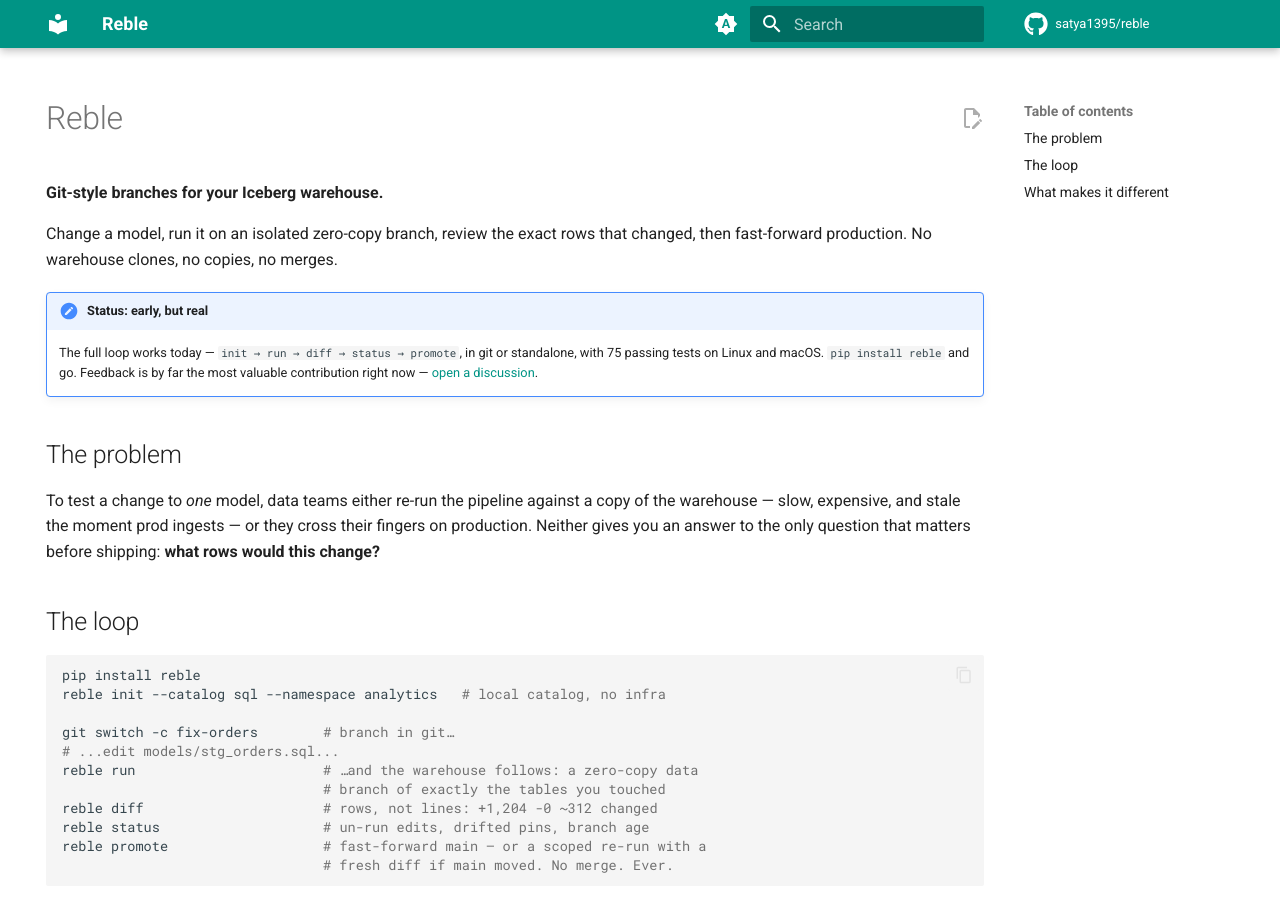
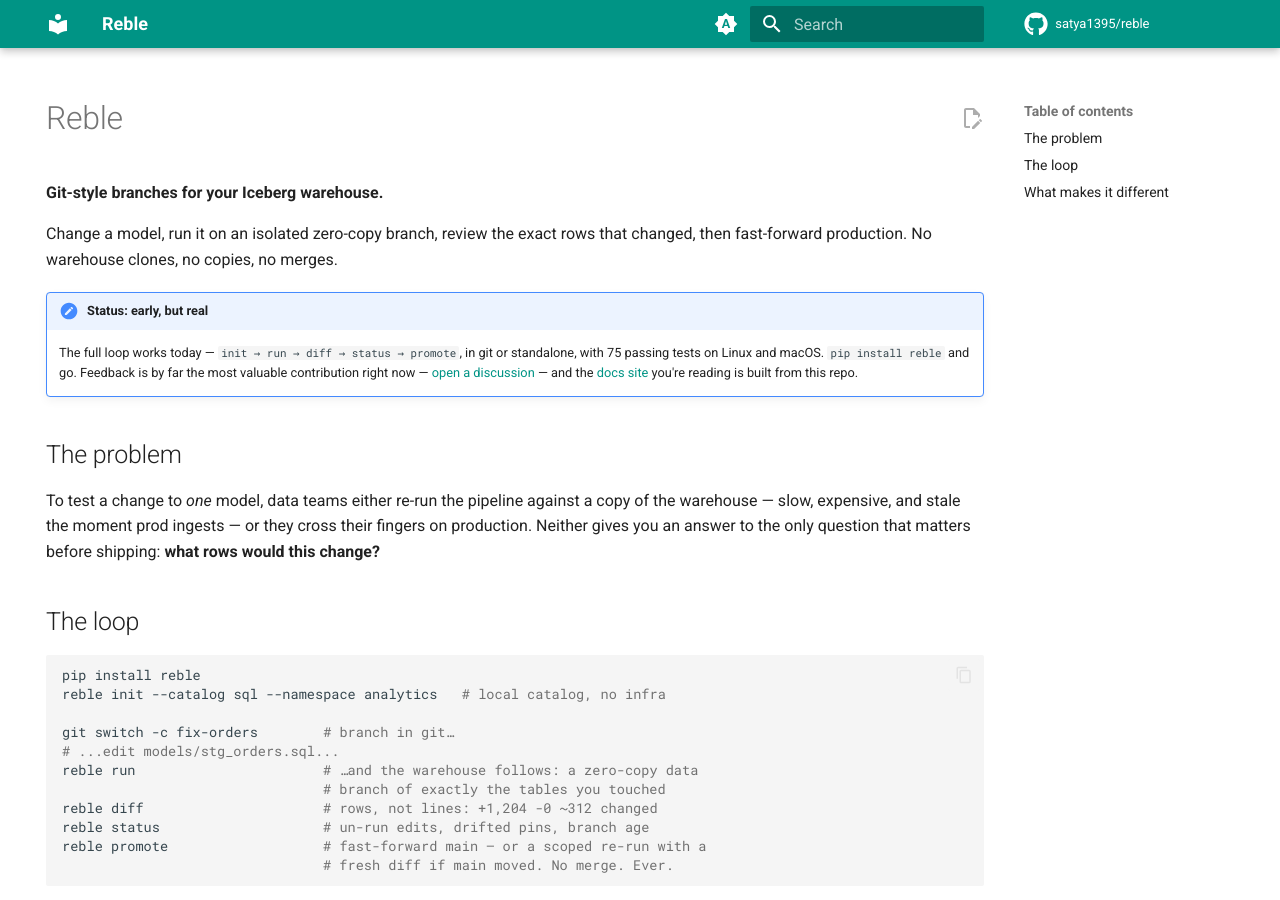
Before and after one commit to satya1395/reble, an MkDocs documentation site: the page built from docs/index.md, in a window 1280 px wide and 900 px high. Built offline with MkDocs 1.6.1 and Material for MkDocs 9.7.7, drawn with Linux system fonts in a browser that asks for light colours; comment, search, counter and statistics services are not loaded.

```diff
--- a/docs/index.md
+++ b/docs/index.md
@@ -16,7 +16,8 @@ no merges.
     The full loop works today — `init → run → diff → status → promote`, in
     git or standalone, with 75 passing tests on Linux and macOS. `pip install reble`
     and go. Feedback is by far the most valuable contribution right now —
-    [open a discussion](https://github.com/satya1395/reble/discussions).
+    [open a discussion](https://github.com/satya1395/reble/discussions) —
+    and the [docs site](/) you're reading is built from this repo.
 
 ## The problem
 
```
